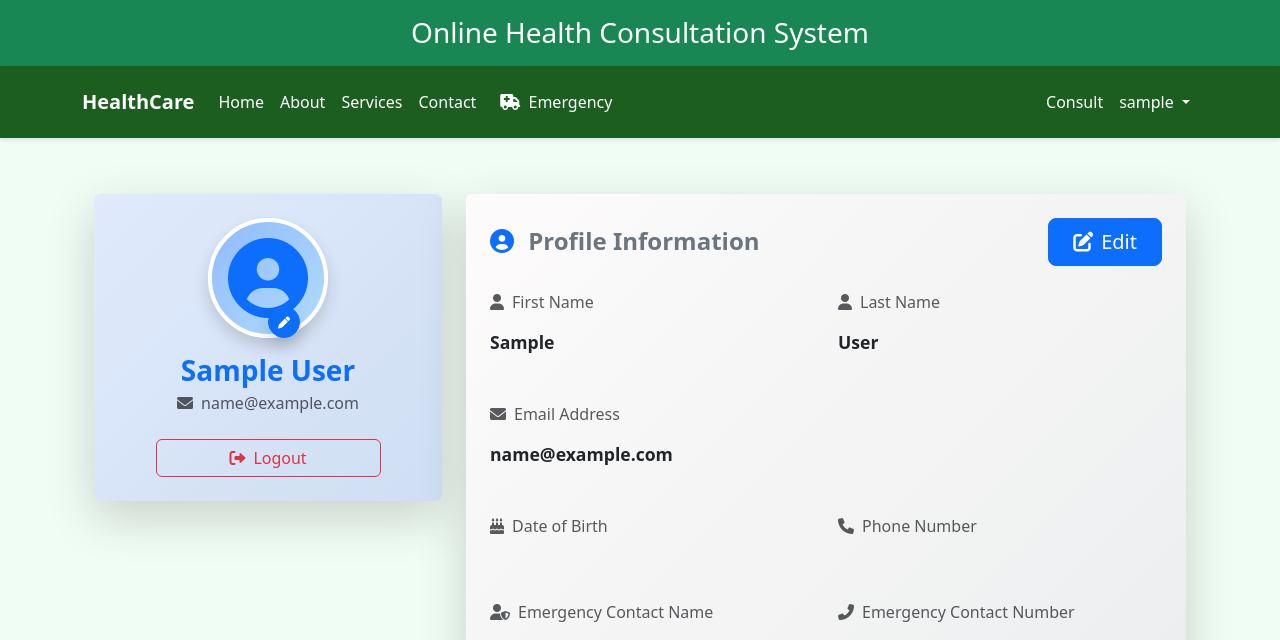
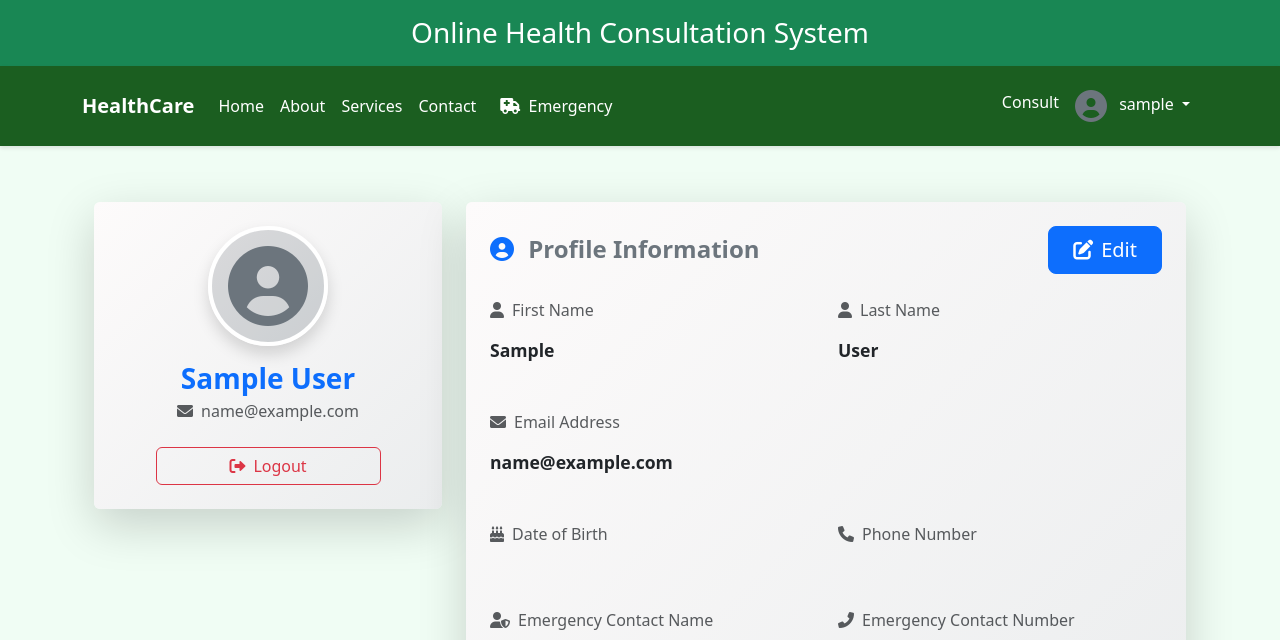
Before and after one commit to sabnem/ONLINE-HEALTH-CONSULTATION, a Django app: page /profile/ in a window 1280 px wide. Shown: the top 640 px of the page. Run offline with Django 5.2, Linux system fonts and the light colour scheme; the visitor is signed in with stand-in values (Sample User, id 1); some libraries are stand-ins or nearby versions.

Commit message:
Profile picture resolved
I already make the profile picture options well working change, remove, view on dashboard template and profile picture beside the username

```diff
--- a/online_health_consultation/OHC_System/templates/online_health_consultation/Base.html
+++ b/online_health_consultation/OHC_System/templates/online_health_consultation/Base.html
@@ -115,6 +115,13 @@
                         {% endif %}
                         <li class="nav-item dropdown">
                             <a class="nav-link dropdown-toggle" href="#" id="userDropdown" role="button" data-bs-toggle="dropdown" aria-expanded="false">
+                                <span class="align-middle me-2">
+                                    {% if user.profile.profile_picture and user.profile.profile_picture.url and 'default.jpg' not in user.profile.profile_picture.url %}
+                                        <img src="{{ user.profile.profile_picture.url }}" alt="Profile" class="rounded-circle" style="width: 32px; height: 32px; object-fit: cover; vertical-align: middle;">
+                                    {% else %}
+                                        <i class="fas fa-user-circle text-secondary" style="font-size: 32px; vertical-align: middle;"></i>
+                                    {% endif %}
+                                </span>
                                 {% if user.profile.is_doctor %}Dr. {% endif %}{{ user.username }}
                             </a>
                             <ul class="dropdown-menu dropdown-menu-end" aria-labelledby="userDropdown">
@@ -150,16 +157,22 @@
             {% endfor %}
         </div>
         <script>
-            // Auto-hide messages after 5 seconds
+            // Auto-hide messages after 5 seconds and remove container for layout reset
             document.addEventListener('DOMContentLoaded', function() {
                 setTimeout(function() {
                     const alerts = document.querySelectorAll('.alert');
                     alerts.forEach(function(alert) {
-                        // Create a Bootstrap alert instance and hide it
                         const bsAlert = new bootstrap.Alert(alert);
                         alert.classList.remove('show');
                         setTimeout(() => bsAlert.dispose(), 300);
                     });
+                    // Remove the message container after all alerts are hidden
+                    setTimeout(function() {
+                        const msgContainer = document.getElementById('message-container');
+                        if (msgContainer) {
+                            msgContainer.remove();
+                        }
+                    }, 600); // Slightly after alerts are disposed
                 }, 5000);
             });
         </script>
--- a/online_health_consultation/OHC_System/templates/online_health_consultation/profile.html
+++ b/online_health_consultation/OHC_System/templates/online_health_consultation/profile.html
@@ -13,61 +13,56 @@
                 <div class="card-body text-center p-4">
                     <div class="mb-3 position-relative">
                         <div class="rounded-circle mx-auto overflow-hidden profile-pic-gradient shadow"
-                             style="width: 120px; height: 120px; border: 4px solid #fff;">
-                            {% if user.profile.profile_picture and user.profile.profile_picture.url %}
-                                {% if 'default.jpg' not in user.profile.profile_picture.url %}
-                                    <img src="{{ user.profile.profile_picture.url }}"
-                                         alt="{{ user.get_full_name }}'s profile picture"
-                                         class="img-fluid w-100 h-100" style="object-fit: cover;">
-                                {% else %}
-                                    <div class="bg-primary bg-opacity-10 w-100 h-100 d-flex align-items-center justify-content-center">
-                                        <i class="fas fa-user-circle text-primary" style="font-size: 80px;"></i>
-                                    </div>
-                                {% endif %}
+                             style="width: 120px; height: 120px; border: 4px solid #fff; position: relative;" tabindex="0">
+                            {% if user.profile.profile_picture and user.profile.profile_picture.url and 'default.jpg' not in user.profile.profile_picture.url %}
+                                <img src="{{ user.profile.profile_picture.url }}"
+                                     alt="{{ user.get_full_name }}'s profile picture"
+                                     class="img-fluid w-100 h-100" style="object-fit: cover;">
                             {% else %}
-                                <div class="bg-primary bg-opacity-10 w-100 h-100 d-flex align-items-center justify-content-center">
-                                    <i class="fas fa-user-circle text-primary" style="font-size: 80px;"></i>
+                                <div class="bg-secondary bg-opacity-25 w-100 h-100 d-flex align-items-center justify-content-center">
+                                    <i class="fas fa-user-circle text-secondary" style="font-size: 80px;"></i>
                                 </div>
                             {% endif %}
-                            <!-- Edit Photo Button -->
+                            <!-- Camera Icon Overlay -->
                             <button type="button"
-                                    class="btn btn-sm btn-primary rounded-circle position-absolute bottom-0 me-2 shadow"
-                                    style="width: 32px; height: 32px;"
+                                    class="btn btn-light rounded-circle position-absolute top-50 start-50 translate-middle shadow camera-hover-btn"
+                                    style="width: 48px; height: 48px; display: none; align-items: center; justify-content: center;"
                                     data-bs-toggle="modal"
-                                    data-bs-target="#changePhotoModal">
-                                <i class="fas fa-pen" style="font-size: 12px;"></i>
+                                    data-bs-target="#profilePhotoModal">
+                                <i class="fas fa-camera" style="font-size: 24px;"></i>
                             </button>
                         </div>
                     </div>
 
                     <!-- Change Photo Modal -->
-                    <div class="modal fade" id="changePhotoModal" data-bs-backdrop="static"
-                         tabindex="-1" aria-labelledby="changePhotoModalLabel" aria-hidden="true">
+                    <!-- Profile Photo Modal -->
+                    <div class="modal fade" id="profilePhotoModal" data-bs-backdrop="static" tabindex="-1" aria-labelledby="profilePhotoModalLabel" aria-hidden="true">
                         <div class="modal-dialog modal-dialog-centered">
                             <div class="modal-content">
                                 <div class="modal-header">
-                                    <h5 class="modal-title" id="changePhotoModalLabel">Change Profile Photo</h5>
-                                    <button type="button" class="btn-close" data-bs-dismiss="modal"
-                                            aria-label="Close"></button>
+                                    <h5 class="modal-title" id="profilePhotoModalLabel">Profile Photo Options</h5>
+                                    <button type="button" class="btn-close" data-bs-dismiss="modal" aria-label="Close"></button>
                                 </div>
-                                <form method="post" enctype="multipart/form-data"
-                                      action="{% url 'change_profile_photo' %}"
-                                      class="needs-validation" novalidate>
+                                <form method="post" enctype="multipart/form-data" action="{% url 'change_profile_photo' %}" class="needs-validation" novalidate>
                                     {% csrf_token %}
                                     <div class="modal-body">
                                         <div class="mb-3">
-                                            <label for="profile_picture" class="form-label">Choose a new photo</label>
-                                            <input type="file" class="form-control" id="profile_picture"
-                                                   name="profile_picture" accept="image/*" required>
-                                            <div class="invalid-feedback">
-                                                Please select an image file.
+                                            <label for="profile_picture" class="form-label">Upload a new photo</label>
+                                            <input type="file" class="form-control" id="profile_picture" name="profile_picture" accept="image/*">
+                                            <small class="form-text text-muted d-block mt-2">Recommended size: <strong>120x120 pixels</strong> (square image for best fit)</small>
+                                        </div>
+                                        {% if user.profile.profile_picture and user.profile.profile_picture.url and 'default.jpg' not in user.profile.profile_picture.url %}
+                                            <div class="mb-3">
+                                                <button type="submit" formaction="{% url 'delete_profile_photo' %}" formmethod="post" class="btn btn-danger w-100">
+                                                    {% csrf_token %}
+                                                    <i class="fas fa-trash me-2"></i>Remove Photo
+                                                </button>
                                             </div>
-                                        </div>
+                                        {% endif %}
                                     </div>
                                     <div class="modal-footer">
-                                        <button type="button" class="btn btn-secondary"
-                                                data-bs-dismiss="modal">Cancel</button>
-                                        <button type="submit" class="btn btn-primary">Save Changes</button>
+                                        <button type="button" class="btn btn-secondary" data-bs-dismiss="modal">Cancel</button>
+                                        <button type="submit" class="btn btn-primary">Upload Photo</button>
                                     </div>
                                 </form>
                             </div>
@@ -188,15 +183,20 @@
 
 <!-- Custom Styles -->
 <style>
+    /* Show camera icon only on hover or focus of profile picture */
+    .profile-pic-gradient:focus .camera-hover-btn,
+    .profile-pic-gradient:hover .camera-hover-btn {
+        display: flex !important;
+    }
     .profile-card {
-        background: linear-gradient(135deg, #e0eafc 0%, #cfdef3 100%);
+        background: linear-gradient(135deg, #fdfbfb 0%, #ebedee 100%);
         transition: box-shadow 0.2s;
     }
     .profile-card:hover {
         box-shadow: 0 8px 32px rgba(44, 62, 80, 0.15);
     }
     .profile-pic-gradient {
-        background: linear-gradient(135deg, #a1c4fd 0%, #c2e9fb 100%);
+        background: linear-gradient(135deg, #fdfbfb 0%, #ebedee 100%);
     }
     .info-card {
         background: linear-gradient(135deg, #fdfbfb 0%, #ebedee 100%);
```
Also changed, not shown: online_health_consultation/OHC_System/templates/online_health_consultation/dashboard.html (+22 -92 lines), static/css/style.css (+57 -0 lines), online_health_consultation/static/css/profile.css (line endings or trailing spaces), online_health_consultation/static/css/style.css (line endings or trailing spaces).
